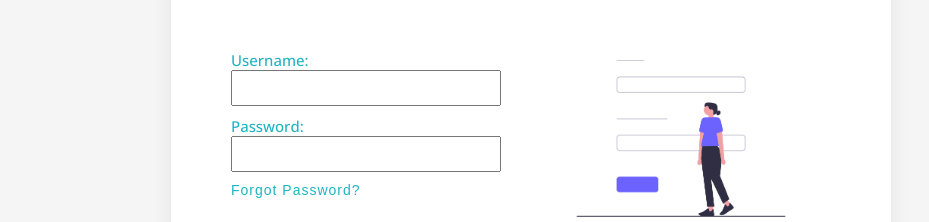
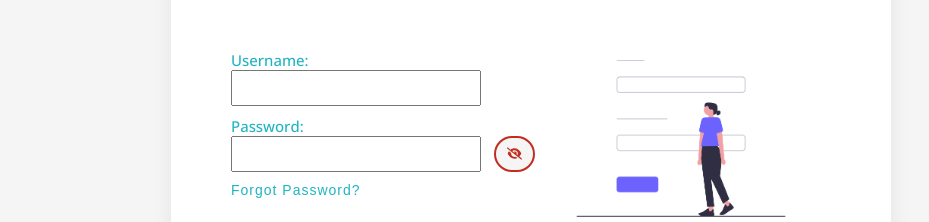
Before and after one commit to drammos/MyLink, a React (Vite) app in the folder frontent/linkedin/: page /signin in a window 1280 px wide. Shown: the part 305-527 px from the top of the page, without its empty margins (184-1113 px from the left). Built offline with nearby package versions, Linux system fonts and the light colour scheme; a web font is replaced by a local one.

Commit message:
added hidden option on password ( LogIn and WelcomePageLogIn ) , fix error message on SignUp

```diff
--- a/frontent/linkedin/src/Components/LogIn/LogIn.css
+++ b/frontent/linkedin/src/Components/LogIn/LogIn.css
@@ -23,7 +23,25 @@ div.glass-container-Login{
         div.glass-container-Login form.LogInForm div {
             display: grid;
             padding-top: 10px;
+            width: 20rem;
         }
+
+        div.glass-container-Login form.LogInForm div div.passwordAndVisibility{
+            display: flex;
+            padding-top: 0px;
+            width: 20rem;
+        }
+            div.glass-container-Login form.LogInForm div div.passwordAndVisibility button {
+                margin-left: 8px;
+                padding: 6px 11px;
+                border: 2px solid #C22D1F;
+                background-color: whitesmoke;
+                color: #C22D1F;
+                border-radius: 10%;
+                border-radius: 24px;
+                transition: background-color 0.3s;
+                position: relative;
+            }
 
         div.glass-container-Login form.LogInForm h1 {
             display: flex;
@@ -33,7 +51,6 @@ div.glass-container-Login{
             margin-left: 25px;
             margin-top: 10px;
             margin-bottom: 3px;
-            /*padding-bottom: 3px;*/
         }
 
         div.glass-container-Login form.LogInForm p.phrase {
@@ -52,8 +69,15 @@ div.glass-container-Login{
         }
 
         div.glass-container-Login form.LogInForm div input {
-            padding: 8px 8px 8px 8px;
-            max-width: 250px;
+            padding: 8px;
+            width: 230px;
+            font-size: 14px;
+        }
+
+        div.glass-container-Login form.LogInForm div div input {
+            padding: 8px;
+            margin-right: 5px;
+            width: 230px;
             font-size: 14px;
         }
 
@@ -105,12 +129,18 @@ div.glass-container-Login{
             font-size: 12px;
             color: rgb(44, 207, 66);
             display: block;
-            /* visibility: hidden; */
         }
 
         div.glass-container-Login form.LogInForm div.error-message {
             font-size: 12px;
             color: red;
             display: block;
-            /* visibility: hidden; */
         }
+
+
+svg:not(:root).svg-inline--fa, svg:not(:host).svg-inline--fa {
+    overflow: visible;
+    box-sizing: content-box;
+    width: 13px;
+    height: 13px;
+}
--- a/frontent/linkedin/src/Components/LogIn/LogIn.jsx
+++ b/frontent/linkedin/src/Components/LogIn/LogIn.jsx
@@ -2,6 +2,8 @@ import { useState } from "react"
 import SignInImage from '../../assets/WelcomePageImg.png'
 import { GoXCircle, GoCheckCircle } from "react-icons/go";
 import { useNavigate } from "react-router-dom";
+import { FontAwesomeIcon } from '@fortawesome/react-fontawesome';
+import { faEye, faEyeSlash } from '@fortawesome/free-solid-svg-icons';
 import './LogIn.css'
 
 const LogIn = () => {
@@ -11,6 +13,8 @@ const LogIn = () => {
     const [error, setError] = useState('');
     const [message, setMessage] = useState('');
     const navigate = useNavigate();
+    const [showPassword, setShowPassword] = useState(false);
+
 
     const handleSubmit = async (e) => {
         e.preventDefault();
@@ -56,6 +60,10 @@ const LogIn = () => {
         }
     };
 
+    const togglePasswordVisibility = () => {
+        setShowPassword((prevShowPassword) => !prevShowPassword);
+    };
+
     return (
         <div className="glass-container-Login">
             <form className="LogInForm" onSubmit={handleSubmit}>
@@ -67,7 +75,12 @@ const LogIn = () => {
                 </div>
                 <div>
                     <label htmlFor="password">Password:</label>
-                    <input type="password" id="password" value={password} onChange={(e) => setPassword(e.target.value)} onKeyPress={handleKeyPress} />
+                    <div className="passwordAndVisibility">
+                        <input type={showPassword ? 'text' : 'password'} id="password" value={password} onChange={(e) => setPassword(e.target.value)} onKeyPress={handleKeyPress} />
+                        <button type="button" onClick={togglePasswordVisibility} className="togglePassword">
+                            <FontAwesomeIcon icon={showPassword ? faEye : faEyeSlash} />
+                        </button>
+                    </div>
                 </div>
                 <button className="forgot" onClick={(event) => handleForgotPassword(event)}>Forgot Password? </button>
                 <div className={message === 'Invalid username or password' ? 'error-message' : (message === 'Login successful!' ? 'success-message' : '')}>
--- a/frontent/linkedin/src/Components/SignUpForm/SignUpForm.css
+++ b/frontent/linkedin/src/Components/SignUpForm/SignUpForm.css
@@ -110,12 +110,14 @@ div.glass-container-SignUpForm {
                     }
 
             div.glass-container-SignUpForm form.SignUpForm div.down-buttons div.success-message {
+                padding-top: 10px;
                 font-size: 12px;
                 color: rgb(44, 207, 66);
                 display: block;
             }
 
             div.glass-container-SignUpForm form.SignUpForm div.down-buttons div.error-message {
+                padding-top: 10px;
                 font-size: 12px;
                 color: red;
                 display: block;
--- a/frontent/linkedin/src/Components/WelcomePageLogIn/WelcomePageLogIn.css
+++ b/frontent/linkedin/src/Components/WelcomePageLogIn/WelcomePageLogIn.css
@@ -9,25 +9,39 @@ div.glass-container {
 }
 
 
-div.glass-container form.WelcomePageLogInForm{
+    div.glass-container form.WelcomePageLogInForm {
         display: inline-block;
         margin-left: 50px;
         margin-top: 180px;
         margin-bottom: 50px;
-    padding: 36px 65px;
+        padding: 36px 60px;
+        padding-right: 40px;
         font-family: Open Sans, sans-serif;
         border-radius: 16px;
         min-width: 280px;
         background-color: #fff;
     }
 
-div.glass-container form.WelcomePageLogInForm div{
+        div.glass-container form.WelcomePageLogInForm div {
             display: grid;
             padding-top: 10px;
-
+            width: 21rem;
         }
 
-div.glass-container form.WelcomePageLogInForm h1{
+            div.glass-container form.WelcomePageLogInForm div div.passwordAndVisibility {
+                display: flex;
+                padding-top: 0px;
+                width: 21rem;
+            }
+
+                div.glass-container form.WelcomePageLogInForm div div.passwordAndVisibility button {
+                    padding: 7px 11px;
+                    margin-top: 0px;
+                    margin-left: 20px;
+                }
+
+
+        div.glass-container form.WelcomePageLogInForm h1 {
             color: #C22D1F;
             font-size: 23px;
             margin-left: 25px;
@@ -35,18 +49,25 @@ div.glass-container form.WelcomePageLogInForm h1{
             font-synthesis: none;
         }
 
-div.glass-container form.WelcomePageLogInForm div label{
+        div.glass-container form.WelcomePageLogInForm div label {
             font-size: 15px;
             color: #1fb4c2;
         }
 
-div.glass-container form.WelcomePageLogInForm div input{
-    padding: 8px 8px 8px 8px;
-    max-width: 250px;
+        div.glass-container form.WelcomePageLogInForm div input {
+            padding: 8px;
+            width: 230px;
+            font-size: 14px;
+            max-height: 15px;
+        }
+
+        div.glass-container form.WelcomePageLogInForm div div input {
+            padding: 8px;
+            width: 230px;
             font-size: 14px;
         }
 
-div.glass-container form.WelcomePageLogInForm button{
+        div.glass-container form.WelcomePageLogInForm button {
             font-size: 16px;
             margin-top: 30px;
             margin-left: 50px;
@@ -61,13 +82,13 @@ div.glass-container form.WelcomePageLogInForm button{
             display: inline-flex;
         }
 
-div.glass-container form.WelcomePageLogInForm button:hover{
+            div.glass-container form.WelcomePageLogInForm button:hover {
                 background-color: #1fb4c2;
                 border-color: #1fb4c2;
                 color: white;
             }
 
-div.glass-container form.WelcomePageLogInForm button.forgot{
+            div.glass-container form.WelcomePageLogInForm button.forgot {
                 font-size: 14px;
                 margin-top: 10px;
                 margin-left: 0px;
@@ -78,20 +99,26 @@ div.glass-container form.WelcomePageLogInForm button.forgot{
                 padding: 0%;
             }
 
-div.glass-container form.WelcomePageLogInForm button.forgot:hover{
+                div.glass-container form.WelcomePageLogInForm button.forgot:hover {
                     color: #0a6c75;
                 }
 
-div.glass-container form.WelcomePageLogInForm div.success-message{
+        div.glass-container form.WelcomePageLogInForm div.success-message {
             font-size: 12px;
             color: rgb(44, 207, 66);
             display: block;
             /* visibility: hidden; */
         }
 
-div.glass-container form.WelcomePageLogInForm div.error-message{
+        div.glass-container form.WelcomePageLogInForm div.error-message {
             font-size: 12px;
             color: red;
             display: block;
             /* visibility: hidden; */
         }
+
+svg:not(:root).svg-inline--fa, svg:not(:host).svg-inline--fa {
+    overflow: visible;
+    box-sizing: content-box;
+    width: 15px;
+}
--- a/frontent/linkedin/src/Components/WelcomePageLogIn/WelcomePageLogIn.jsx
+++ b/frontent/linkedin/src/Components/WelcomePageLogIn/WelcomePageLogIn.jsx
@@ -1,8 +1,8 @@
 import { useState } from "react"
 import { GoXCircle, GoCheckCircle } from "react-icons/go";
-// import 'bootstrap/dist/css/bootstrap.min.css'
 import { useNavigate } from "react-router-dom";
-// import { useHistory } from 'react-router-dom';
+import { FontAwesomeIcon } from '@fortawesome/react-fontawesome';
+import { faEye, faEyeSlash } from '@fortawesome/free-solid-svg-icons';
 import './WelcomePageLogIn.css'
 
 
@@ -13,6 +13,8 @@ const WelcomePageLogIn = () => {
     const [error, setError] = useState('');
     const [message, setMessage] = useState('');
     const navigate = useNavigate();
+    const [showPassword, setShowPassword] = useState(false);
+
 
     const handleSubmit = async (e) => {
         e.preventDefault();
@@ -58,17 +60,26 @@ const WelcomePageLogIn = () => {
         }
     };
 
+    const togglePasswordVisibility = () => {
+        setShowPassword((prevShowPassword) => !prevShowPassword);
+    };
+
     return (
         <div className="glass-container">
             <form className="WelcomePageLogInForm" onSubmit={handleSubmit}>
                 <h1>Welcome to MyLink!</h1>
                 <div>
                     <label htmlFor="username">Username:</label>
-          <input type="text" id="username" value={username} onChange={(e) => setUsername(e.target.value)} onKeyPress={handleKeyPress}/>
+                    <input type="text" id="username" value={username} onChange={(e) => setUsername(e.target.value)} onKeyPress={handleKeyPress} />
                 </div>
                 <div>
                     <label htmlFor="password">Password:</label>
-          <input type="password" id="password" value={password} onChange={(e) => setPassword(e.target.value)} onKeyPress={handleKeyPress}/>
+                    <div className="passwordAndVisibility">
+                        <input type={showPassword ? 'text' : 'password'} id="password" value={password} onChange={(e) => setPassword(e.target.value)} onKeyPress={handleKeyPress} />
+                        <button type="button" onClick={togglePasswordVisibility} className="togglePassword">
+                            <FontAwesomeIcon icon={showPassword ? faEye : faEyeSlash} />
+                        </button>
+                    </div>
                 </div>
                 <button className="forgot" onClick={(event) => handleForgotPassword(event)}>Forgot Password? </button>
                 <div className={message === 'Invalid username or password' ? 'error-message' : (message === 'Login successful!' ? 'success-message' : '')}>
```
Also changed, not shown: frontent/linkedin/src/Components/SignUpForm/SignUpForm.jsx (+47 -36 lines), 9 other files (tests, documents, lock files or other folders). Lines whose indentation alone changed are shown as unchanged.
